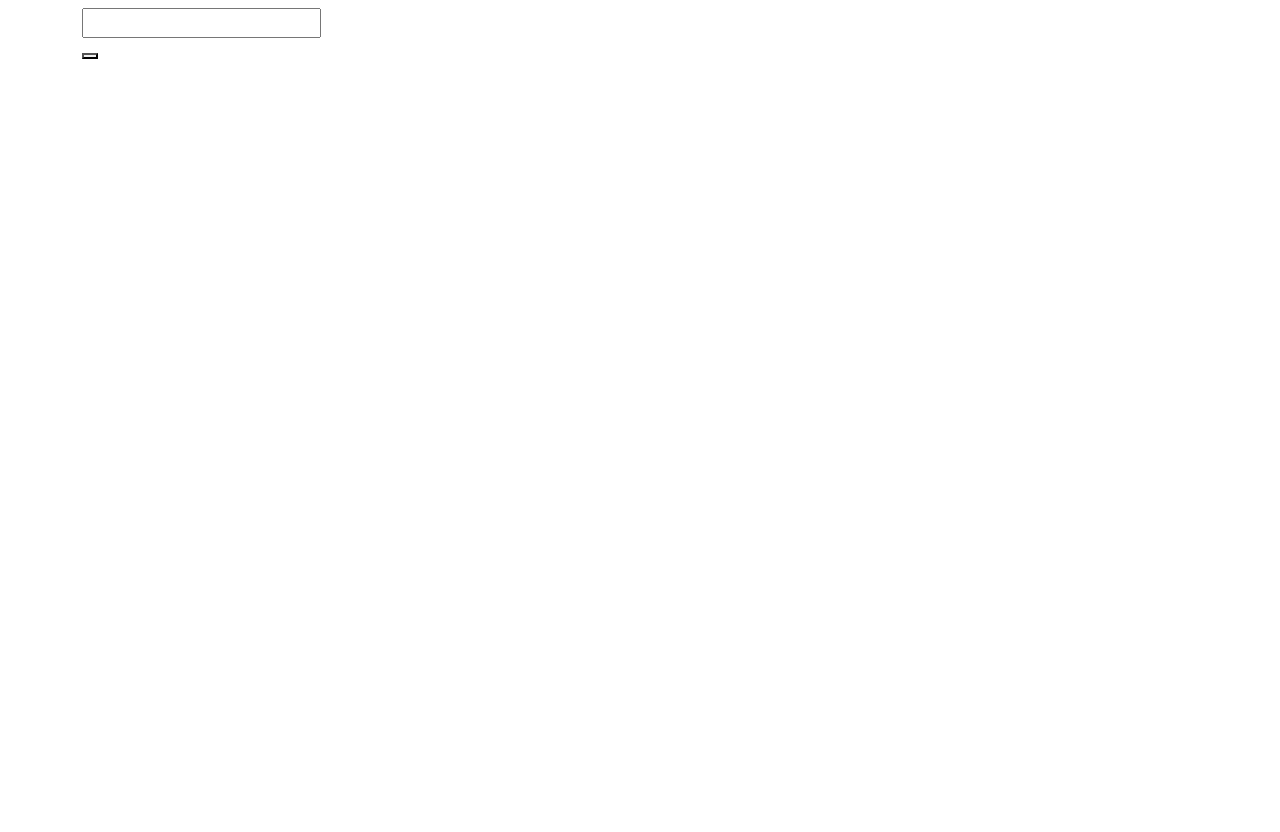
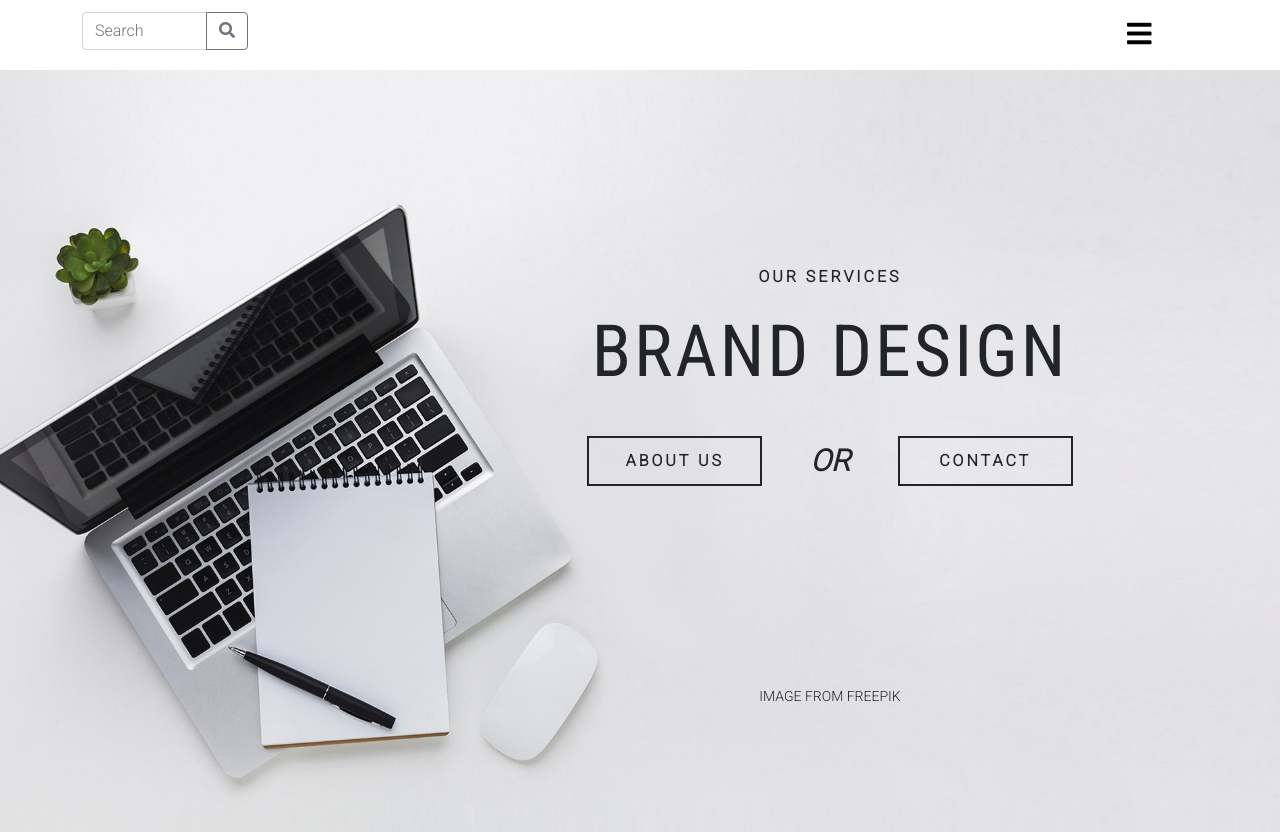
Before and after one commit to rezashokri99/Template-site, a plain HTML site: page index.html in a window 1280 px wide. Before the commit the page ends 800 px from the top, so only its background shows below. Drawn offline with Linux system fonts and the light colour scheme.

Commit message:
completed header(nav & search) and our services

```diff
--- a/css/style.css
+++ b/css/style.css
@@ -0,0 +1,37 @@
+body {
+  font-family: "Roboto", "Arial", "sans-serif";
+}
+
+.ourServices {
+  background-image: url(../images/bg-1.jpg);
+  overflow: visible;
+  height: 800px;
+  background-position: 68.15% 72.19%;
+  background-size: cover;
+}
+.ourServices-p {
+  letter-spacing: 3px;
+  font-weight: bold;
+  font-size: 1rem;
+}
+
+.brandDesign {
+  font-size: 4.5rem;
+  font-family: "Roboto Condensed", sans-serif;
+  letter-spacing: 3px;
+  margin-bottom: 40px;
+  margin-top: 20px;
+}
+
+.ourServices a{
+    border-radius: 0px !important;
+    height: 50px !important;
+    width: 175px !important;
+    padding: 0px !important;
+    line-height: 45px;
+    letter-spacing: 3px;
+    font-weight: bolder !important;
+}
+.zirNevis{
+    margin-top: 200px;
+}
--- a/index.html
+++ b/index.html
@@ -5,6 +5,13 @@
     <meta charset="UTF-8">
     <meta http-equiv="X-UA-Compatible" content="IE=edge">
     <meta name="viewport" content="width=device-width, initial-scale=1.0">
+    <link rel="preconnect" href="https://fonts.googleapis.com">
+    <link rel="preconnect" href="https://fonts.gstatic.com" crossorigin>
+    <link href="https://fonts.googleapis.com/css2?family=Roboto+Condensed&display=swap" rel="stylesheet">
+    <link rel="preconnect" href="https://fonts.googleapis.com">
+    <link rel="preconnect" href="https://fonts.gstatic.com" crossorigin>
+    <link href="https://fonts.googleapis.com/css2?family=Roboto:wght@300&display=swap" rel="stylesheet">
+
     <link rel="stylesheet" href="css/Bootstrap/bootstrap.min.css">
     <link rel="stylesheet" href="fonts/fontawesome-free-5.15.4-web/css/all.css">
     <link rel="stylesheet" href="css/style.css">
@@ -12,19 +19,87 @@
 </head>
 
 <body>
+
+    <!-- header site -->
     <div class="container">
-        <div class="row my-2">
-            <div class="col-lg-2">
-                <div class="search">
-                    <input type="inputSearch" class="" >
-                    <button type="buttonSearch" class="" ></button>
+        <nav class="row align-items-center" style="height: 70px;">
+
+            <!-- search  -->
+            <div class="col-lg-2 mt-2">
+                <div class="search input-group mb-3">
+
+                    <input type="text" class="form-control" placeholder="Search">
+                    <button class="btn btn-outline-secondary" type="button" id="button-addon2">
+                        <i class="fas fa-search"></i>
+                    </button>
+
                 </div>
             </div>
-            <div class="col-lg-6 offset-4"></div>
-        </div>
+
+            <!-- menu  -->
+            <div class="col-lg-1 offset-9">
+
+                <!-- button humberger menu  -->
+                <a class="text-black" type="button" data-bs-toggle="offcanvas" data-bs-target="#offcanvasExample"
+                    aria-controls="offcanvasExample">
+                    <i class="fas fs-3 fa-bars"></i>
+                </a>
+
+                <!-- section menu  -->
+                <div class="offcanvas offcanvas-start bg-dark" tabindex="-1" id="offcanvasExample"
+                    aria-labelledby="offcanvasExampleLabel">
+                    <div class="offcanvas-header">
+                        <a type="button" class=" ms-auto" data-bs-dismiss="offcanvas">
+                            <i class="fas fa-times text-white" style="font-size: 28px !important;"></i>
+                        </a>
+                    </div>
+
+
+                    <div class="offcanvas-body text-center">
+                        <a href="#" class="d-block mx-auto text-white text-decoration-none">
+                            Home
+                        </a>
+                        <a href="#" class="d-block mx-auto text-white my-3 text-decoration-none">
+                            About Us
+                        </a>
+                        <a href="#" class="d-block mx-auto text-white text-decoration-none">
+                            Contact Us
+                        </a>
+                    </div>
+                </div>
+            </div>
+        </nav>
     </div>
 
+    <!-- ourServices -->
+    <section class="ourServices my-0">
+        <div class="container h-100">
+            <div class="row h-100">
 
+                <div class="col-5"></div>
+
+                <!-- texts -->
+                <div class="col-6 h-100 text-center d-flex flex-column justify-content-center">
+                    <div class="mt-5">
+
+                        <p class="ourServices-p">OUR SERVICES</p>
+                        <h1 class="brandDesign">BRAND DESIGN</h1>
+
+                        <!-- buttons -->
+                        <div class="d-flex align-items-center justify-content-center">
+                            <a class=" btn btn-outline-dark btnAboutUs border-2 fs-6">ABOUT US</a>
+                            <span class="mx-5"
+                                style="font-size: 30px; font-weight: bolder; font-style: italic;">OR</span>
+                            <a class=" btn btn-outline-dark btnContact border-2 fs-6">CONTACT</a>
+                        </div>
+
+                    </div>
+
+                    <p class="zirNevis small">IMAGE FROM FREEPIK</p>
+                </div>
+            </div>
+        </div>
+    </section>
 
     <script src="js/Bootstrap/bootstrap.bundle.min.js"></script>
     <script src="js/jquery.js"></script>
```
Also changed, not shown: images/bg-1.jpg (added).
